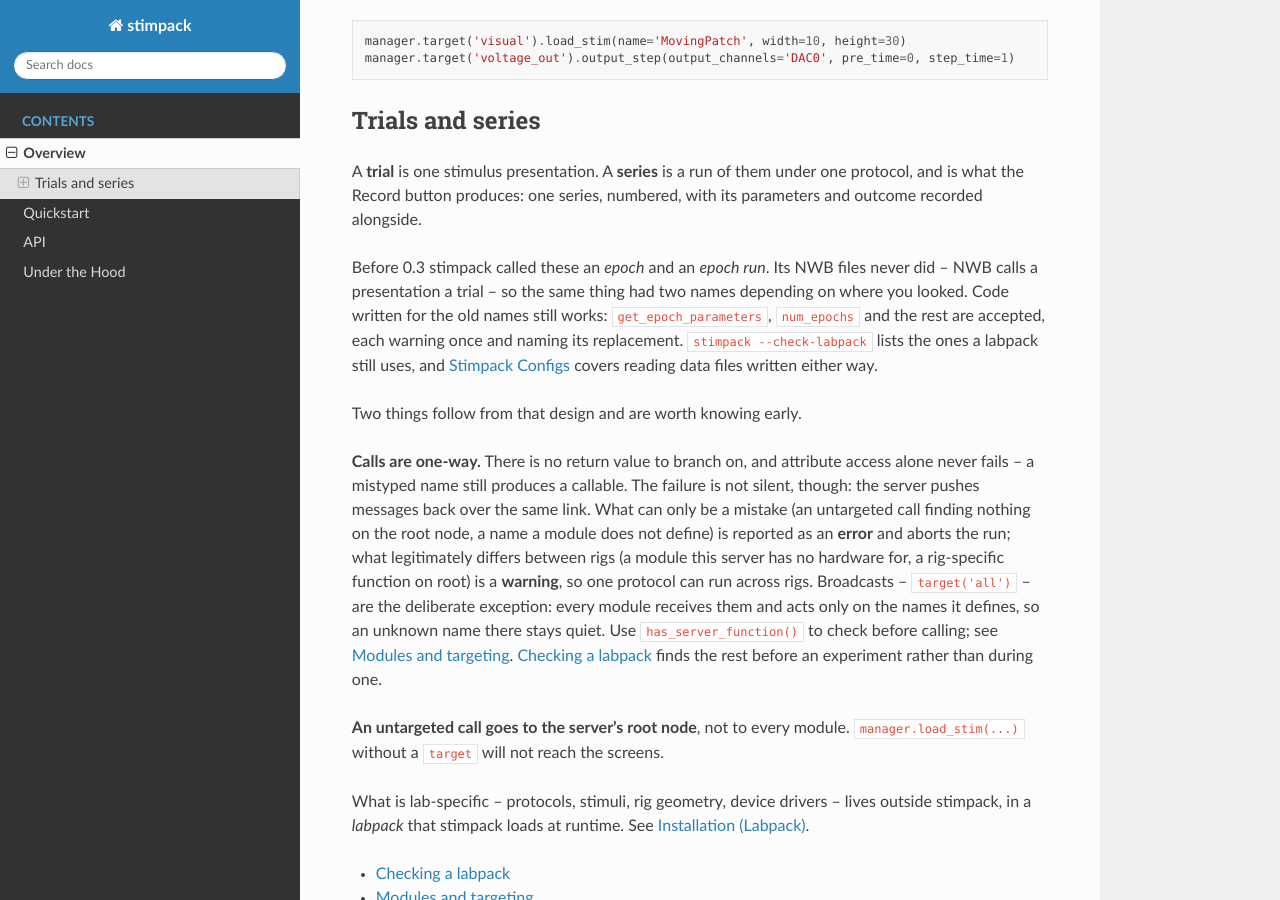
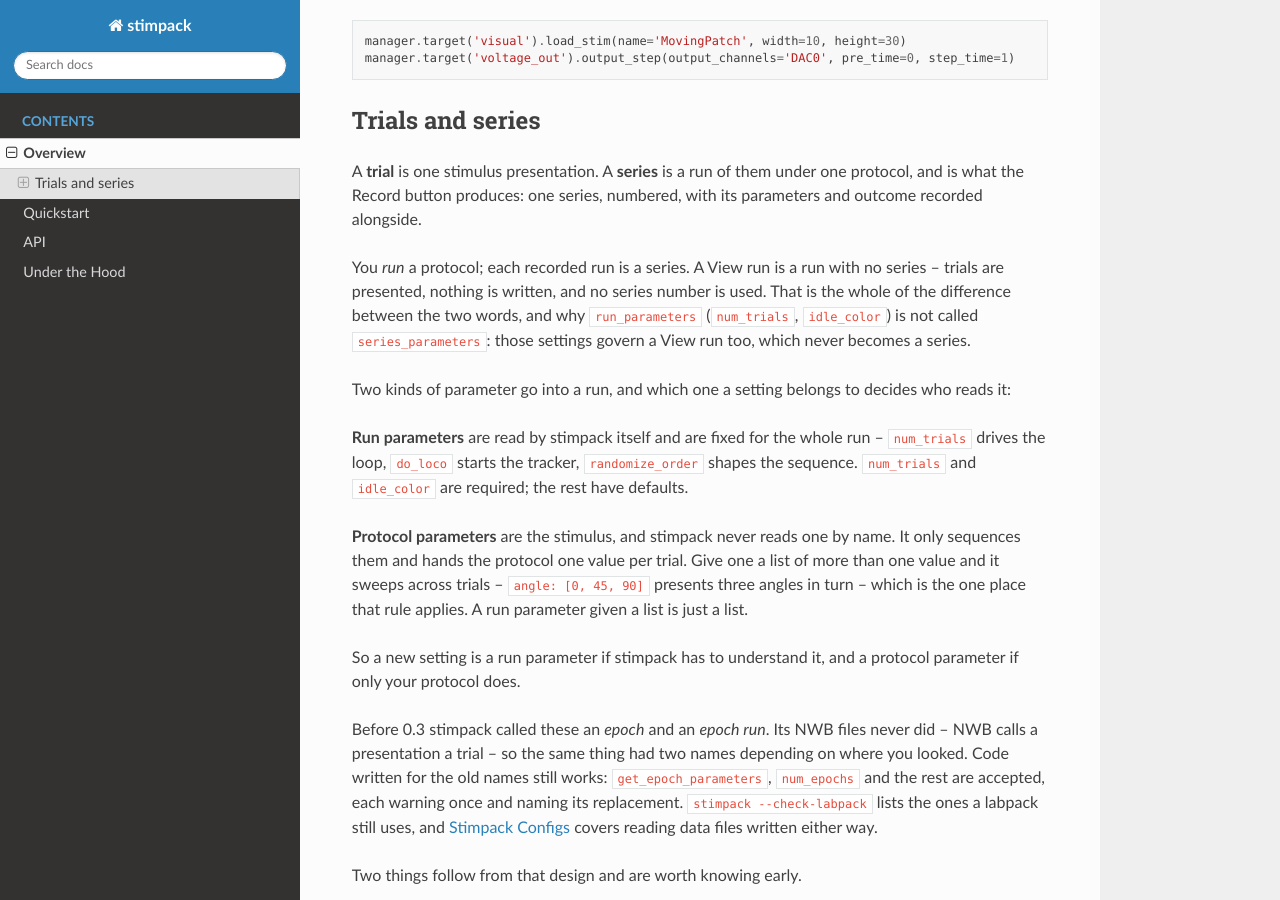
Before and after one commit to ClandininLab/stimpack, a Sphinx documentation site: the page built from docs/source/overview.rst, in a window 1280 px wide and 900 px high, scrolled down 529 px. Built offline with Sphinx 7.4.7 and the Read the Docs theme 3.1.0, drawn with Linux system fonts in a browser that asks for light colours.

Commit message:
Write down what run, series and the two parameter kinds mean
The distinction between a run and a series was inferable only by noticing that
create_series is called under `if save_metadata_flag`, and the difference
between run and protocol parameters only by reading how each is consumed. Both
came up as questions; neither was written anywhere.

You run a protocol; each recorded run is a series. A View run is a run with no
series. That is the whole of it, and it is also the answer to why run_parameters
is not called series_parameters: those settings govern a View run, which never
becomes one.

Run parameters are read by stimpack and fixed for the run; protocol parameters
are the stimulus, which stimpack only sequences, and a list of more than one
value sweeps across trials -- the one place that rule applies. So a new setting
is a run parameter if stimpack has to understand it, a protocol parameter if
only the protocol does.

Considered collapsing run into series instead, and did not: it would be ~680
more call sites, concentrated in get_run_parameter_defaults, which every
protocol defines -- a second labpack-wide rename days after the first, for
tidiness rather than a defect. Unlike epoch/trial, nothing here is ambiguous:
run is a verb, series is its product, and run_status and run_start_unix_time are
attribute names in data files whose layout was just stabilised.

Co-Authored-By: Claude Opus 5 (1M context) <noreply@anthropic.com>
Claude-Session: https://claude.ai/code/session_01CPhcJNpT2UTPfwvfJKLdVv

```diff
--- a/docs/source/overview.rst
+++ b/docs/source/overview.rst
@@ -29,6 +29,26 @@ Trials and series
 A **trial** is one stimulus presentation. A **series** is a run of them under one protocol, and is
 what the Record button produces: one series, numbered, with its parameters and outcome recorded
 alongside.
+
+You *run* a protocol; each recorded run is a series. A View run is a run with no series -- trials
+are presented, nothing is written, and no series number is used. That is the whole of the
+difference between the two words, and why ``run_parameters`` (``num_trials``, ``idle_color``) is
+not called ``series_parameters``: those settings govern a View run too, which never becomes a
+series.
+
+Two kinds of parameter go into a run, and which one a setting belongs to decides who reads it:
+
+**Run parameters** are read by stimpack itself and are fixed for the whole run -- ``num_trials``
+drives the loop, ``do_loco`` starts the tracker, ``randomize_order`` shapes the sequence.
+``num_trials`` and ``idle_color`` are required; the rest have defaults.
+
+**Protocol parameters** are the stimulus, and stimpack never reads one by name. It only sequences
+them and hands the protocol one value per trial. Give one a list of more than one value and it
+sweeps across trials -- ``angle: [0, 45, 90]`` presents three angles in turn -- which is the one
+place that rule applies. A run parameter given a list is just a list.
+
+So a new setting is a run parameter if stimpack has to understand it, and a protocol parameter if
+only your protocol does.
 
 Before 0.3 stimpack called these an *epoch* and an *epoch run*. Its NWB files never did -- NWB
 calls a presentation a trial -- so the same thing had two names depending on where you looked.
```
